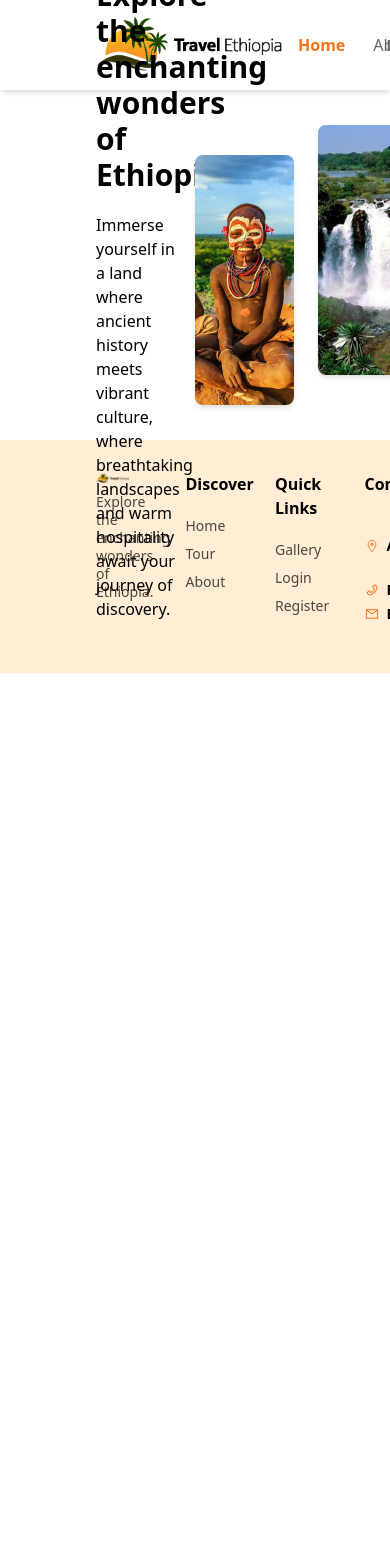
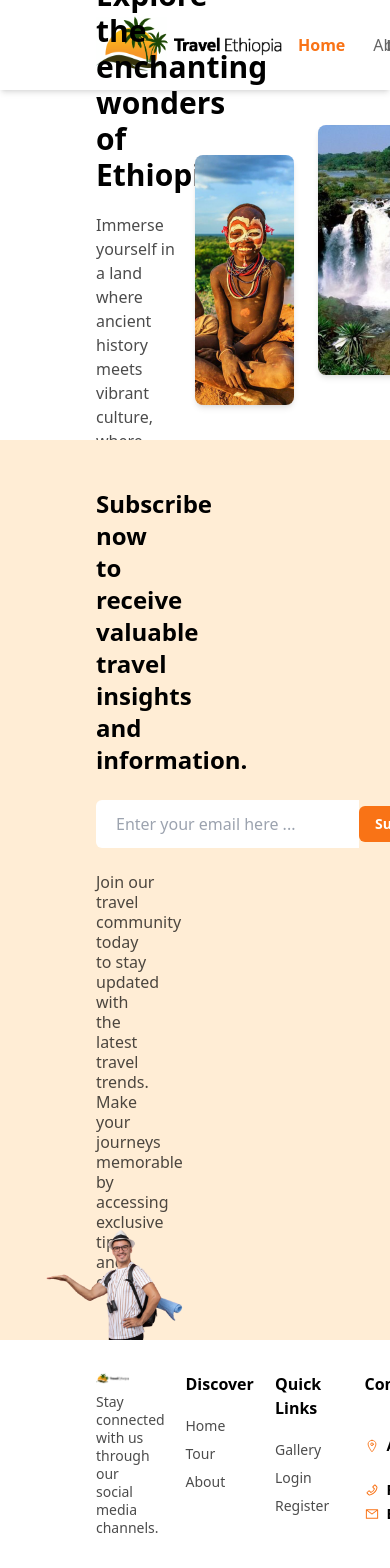
Before and after one commit to Henok-Belachew/Travel-Ethiopia, a React (Vite) app in the folder client/: page / in a window 390 px wide. Shown: the top 1568 px of the page. Before the commit the page ends 844 px from the top, so only its background shows below. Built offline with nearby package versions, Linux system fonts and the light colour scheme.

Commit message:
Subscription section is now complete and left with responsiveness

```diff
--- a/client/src/App.jsx
+++ b/client/src/App.jsx
@@ -4,6 +4,7 @@ import viteLogo from '/vite.svg'
 // import './index.css'
 import Header from './components/Header'
 import Hero from './components/Hero'
+import Subscription from './components/Subscription'
 import Footer from './components/Footer'
 
 function App() {
@@ -13,6 +14,7 @@ function App() {
     <div className=''>
       <Header/>
       <Hero/>
+      <Subscription/>
       <Footer/>
 
     </div>
--- a/client/src/components/Footer.jsx
+++ b/client/src/components/Footer.jsx
@@ -5,12 +5,11 @@ import { IoLocationOutline } from 'react-icons/io5'
 
 function Footer() {
   return (
-    <div className='flex justify-between gap-10 bg-orange-100 py-8 px-96'>
+    <div className='flex justify-between gap-10  py-8 px-96'>
         <div className=' w-1/4 flex flex-col gap-2'>
             <img src={Logo} className='w-[70%] block' alt="" />
             <span className='leading-[18px] opacity-70 text-sm'>
-            Explore the enchanting wonders
-          of Ethiopia.
+            Stay connected with us through our social media channels.
 
             </span>
 
--- a/client/src/components/Hero.jsx
+++ b/client/src/components/Hero.jsx
@@ -12,7 +12,7 @@ function Heron() {
             <h1 className='font-semibold text-3xl'>
             Explore the enchanting wonders <br /> of Ethiopia.
             </h1>
-            <p className='w-[80%]'>
+            <p className='w-[80%] opacity-70'>
             Immerse yourself in a land where ancient history meets vibrant culture, where breathtaking landscapes and warm hospitality await your journey of discovery.
             </p>
 
--- /dev/null
+++ b/client/src/components/Subscription.jsx
@@ -0,0 +1,33 @@
+import React from 'react'
+import man from '../assets/images/man.png'
+
+function Subscription() {
+  return (
+    <div className='flex justify-between relative bg-orange-100'>
+
+        <div className='w-[40%] py-12 pl-96 flex flex-col gap-6'>
+            <h1 className='font-semibold text-2xl'>Subscribe now to receive valuable travel <br /> insights and information.</h1>
+
+            <div className='bg-white flex items-center justify-between px-2 rounded-md'>
+                <input type="text" placeholder='Enter your email here ...' className='focus:outline-none p-3' />
+
+                <button className='px-4 py-2 text-sm  bg-orange-500 rounded-md font-semibold text-white'>Subscribe</button>
+            </div>
+
+            <p className='leading-[20px] opacity-70'>Join our travel community today to stay updated with the latest travel trends. Make your journeys memorable by accessing exclusive tips and deals.</p>
+        </div>
+
+        <div className='relative w-1/2'>
+            <img className='w-[430px] right-[180px] absolute bottom-0 text-center mx-auto block' src={man} alt="" />
+        </div>
+
+
+
+
+
+
+    </div>
+  )
+}
+
+export default Subscription
```
Also changed, not shown: client/src/assets/images/man.png (added).
